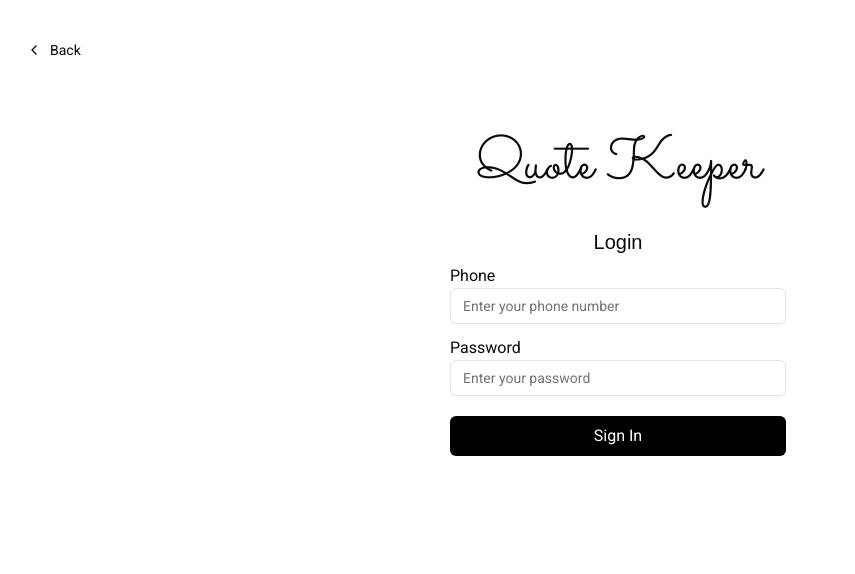
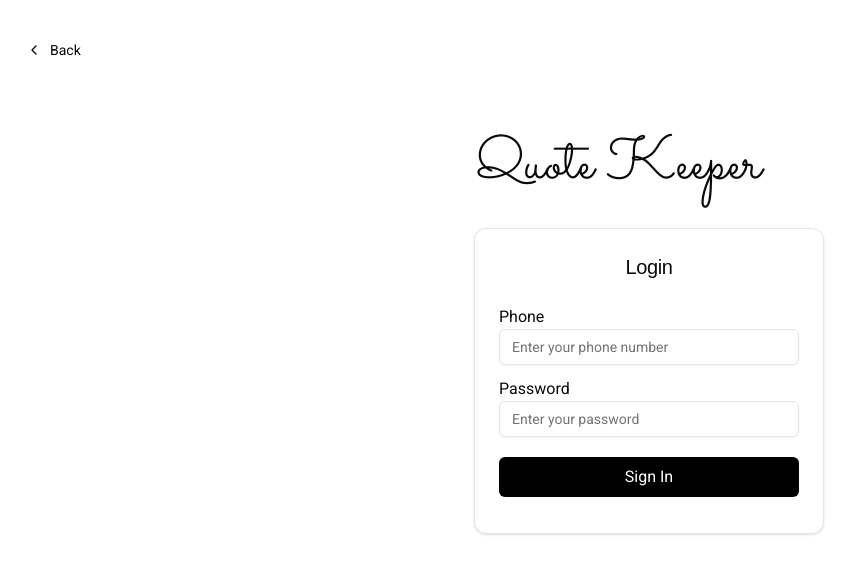
Before and after one commit to khayargoli/quotekeeper, a Next.js app: page /login in a window 1280 px wide. Shown: the top 574 px of the page, without its empty margins (22-877 px from the left). Built offline with nearby package versions, Linux system fonts and the light colour scheme; a web font is replaced by a local one.

Commit message:
applied caching on listedquotes

```diff
--- a/app/listedquotes/page.tsx
+++ b/app/listedquotes/page.tsx
@@ -3,7 +3,9 @@ import prisma from '../db/db';
 import { klee_One, sacramento } from '../fonts';
 import { Label } from '@/components/ui/label';
 import Link from 'next/link';
-export const revalidate = 0; // Disables caching for this component, fetches on every request.
+
+
+export const dynamic = 'force-dynamic';
 
 const ListedQuotes = async () => {
 
--- a/app/login/page.tsx
+++ b/app/login/page.tsx
@@ -7,6 +7,7 @@ import { RocketIcon } from "@radix-ui/react-icons";
 import { signIn } from "../server-actions/actions";
 import { Input } from "@/components/ui/input";
 import { SubmitButton } from "@/components/SubmitButton";
+import { Card, CardHeader, CardTitle, CardContent } from "@/components/ui/card";
 
 export default function Login({
   searchParams,
@@ -17,10 +18,10 @@ export default function Login({
   return (
     <div className="min-h-screen flex flex-col items-center">
 
-      <div className="h-32 p-9 text-start mt-[100px]">
+      <div className="h-32 p-9 text-center mt-[100px]">
         <Label className={`text-6xl ${sacramento.className}`}>Quote Keeper</Label>
       </div>
-      <div className="flex-1 flex flex-col w-[400px] px-8 sm:max-w-md justify-center gap-2">
+      <div className="flex flex-col w-[400px] px-8 sm:max-w-md justify-center gap-2">
         <Link
           href="/"
           className="absolute left-8 top-8 py-2 px-4 rounded-md no-underline text-foreground bg-btn-background hover:bg-btn-background-hover flex items-center group text-sm"
@@ -52,9 +53,14 @@ export default function Login({
             </AlertDescription>
           </Alert>
         )}
-
+        <Card className="w-[350px] ml-6">
+          <CardHeader>
+            <CardTitle>
               <h1 className={`text-xl ${klee_One.className} text-center`}>Login</h1>
-        <form className="flex-1 flex flex-col w-full text-foreground m-auto">
+            </CardTitle>
+          </CardHeader>
+          <CardContent>
+            <form className="flex flex-col w-full text-foreground m-auto">
               <Label className="text-md  ${klee_One.className}" htmlFor="phone">
                 Phone
               </Label>
@@ -91,6 +97,9 @@ export default function Login({
                 Sign In
               </SubmitButton>
             </form>
+          </CardContent>
+        </Card>
+
       </div>
     </div >
   );
```
Lines whose indentation alone changed are shown as unchanged.
